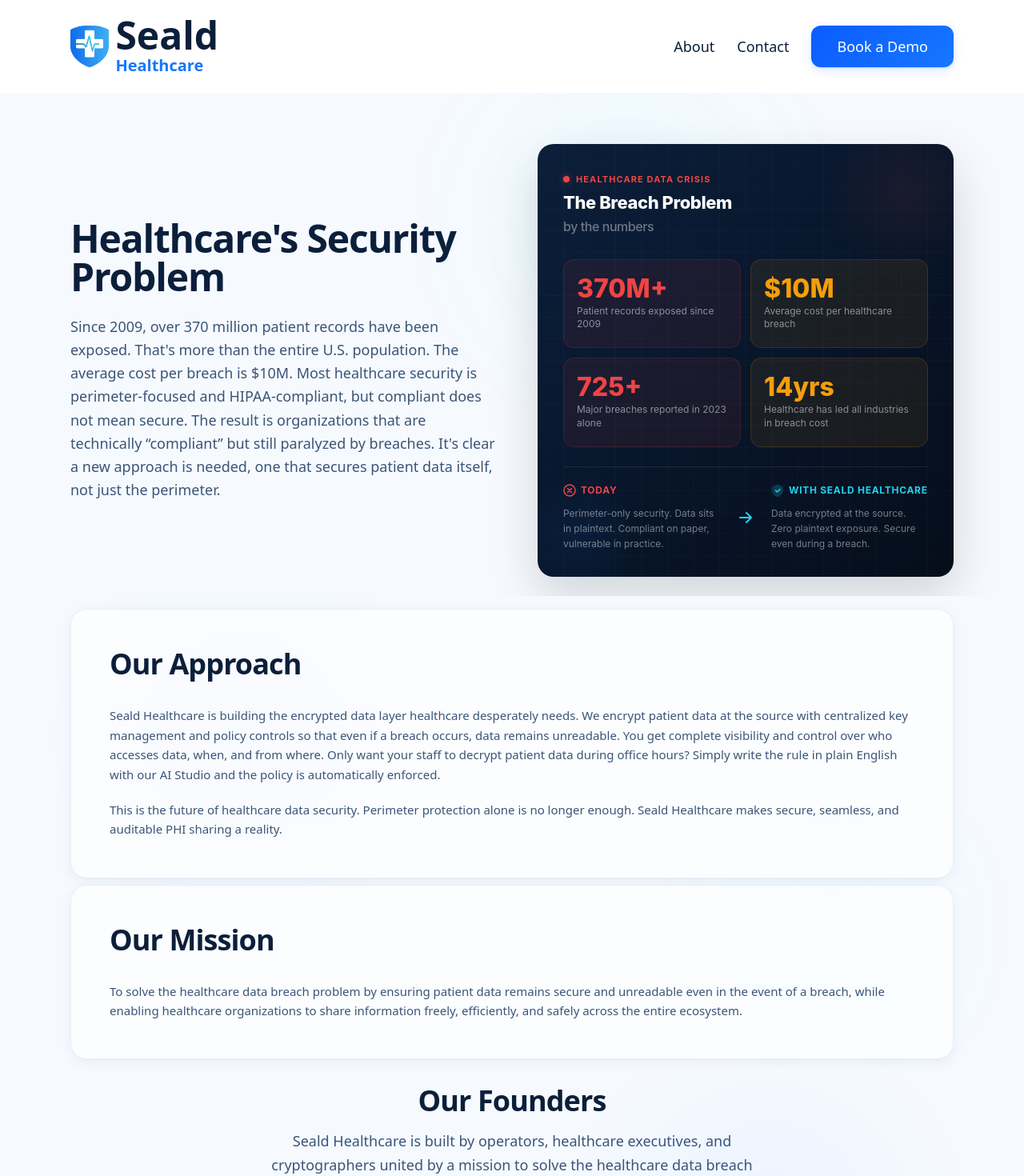
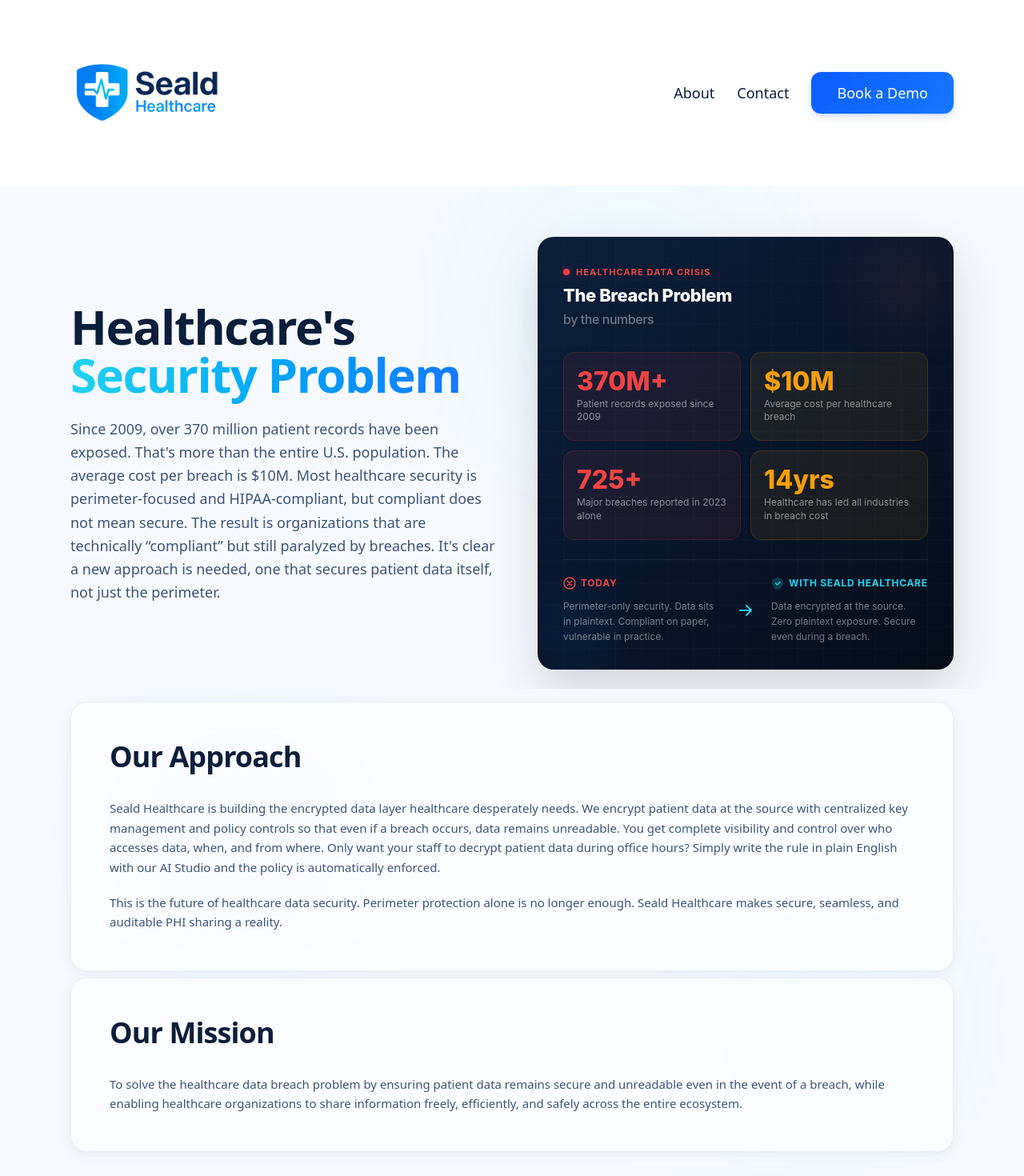
Before and after one commit to charlie-thompson/seald-site, a Next.js app: page /about in a window 1280 px wide. Shown: the top 1470 px of the page at 80% size. Built offline with nearby package versions, Linux system fonts and the light colour scheme.

Commit message:
Final V4

```diff
--- a/app/about/page.tsx
+++ b/app/about/page.tsx
@@ -77,10 +77,10 @@
         <Container>
           <div className="flex flex-col items-center gap-12 md:flex-row">
             <div className="max-w-3xl">
-              <h1 className="text-3xl font-bold tracking-tight text-navy md:text-4xl lg:text-5xl">
-                Healthcare&apos;s Security Problem
+              <h1 className="text-center md:text-left text-4xl md:text-5xl lg:text-6xl font-extrabold tracking-tight text-navy">
+                Healthcare&apos;s<br /> <span className="bg-gradient-to-r from-[#22D3EE] to-[#1677FF] bg-clip-text text-transparent">Security Problem</span>
               </h1>
-              <p className="mt-6 max-w-2xl text-lg leading-relaxed text-text-secondary">
+              <p className="mt-6 max-w-2xl text-lg leading-relaxed text-text-secondary text-center md:text-left">
                 Since 2009, over 370 million patient records have been exposed. That&apos;s more than the entire U.S. population. The average cost per breach is $10M. Most healthcare security is perimeter-focused and HIPAA-compliant, but compliant does not mean secure. The result is organizations that are technically &ldquo;compliant&rdquo; but still paralyzed by breaches. It&apos;s clear a new approach is needed, one that secures patient data itself, not just the perimeter.
               </p>
             </div>
@@ -98,7 +98,7 @@
         <Container className="max-w-3xl">
           <div className="space-y-2">
             <GlassCard hover={false} className="p-8 md:p-12">
-              <SectionHeading title="Our Approach" />
+              <h2 className="text-center md:text-left text-3xl md:text-4xl font-extrabold tracking-tight text-navy">Our Approach</h2>
               <div className="mt-8 space-y-5 text-[0.9375rem] leading-relaxed text-text-secondary">
                 <p>
                   Seald Healthcare is building the encrypted data layer healthcare desperately needs. We encrypt patient data at the source with centralized key management and policy controls so that even if a breach occurs, data remains unreadable. You get complete visibility and control over who accesses data, when, and from where. Only want your staff to decrypt patient data during office hours? Simply write the rule in plain English with our AI Studio and the policy is automatically enforced.
@@ -110,7 +110,7 @@
             </GlassCard>
 
             <GlassCard hover={false} className="p-8 md:p-12">
-              <SectionHeading title="Our Mission" />
+              <h2 className="text-center md:text-left text-3xl md:text-4xl font-extrabold tracking-tight text-navy">Our Mission</h2>
               <div className="mt-8 space-y-5 text-[0.9375rem] leading-relaxed text-text-secondary">
                 <p>
                   To solve the healthcare data breach problem by ensuring patient data remains secure and unreadable even in the event of a breach, while enabling healthcare organizations to share information freely, efficiently, and safely across the entire ecosystem.
@@ -125,11 +125,12 @@
       <section className="relative overflow-hidden bg-[#F6FAFF] py-4">
         <div className="glow-shape glow-blue right-[10%] top-0 h-[24rem] w-[24rem]" />
         <Container>
-          <SectionHeading
-            title="Our Founders"
-            subtitle="Seald Healthcare is built by operators, healthcare executives, and cryptographers united by a mission to solve the healthcare data breach problem. We are patient, thoughtful, and deliberate, focused on building solutions that healthcare organizations can trust every day."
-            centered
-          />
+          <div className="text-center">
+            <h2 className="text-3xl md:text-4xl font-extrabold tracking-tight text-navy">Our Founders</h2>
+            <p className="mt-4 mx-auto max-w-2xl text-lg leading-relaxed text-text-secondary">
+              Seald Healthcare is built by operators, healthcare executives, and cryptographers united by a mission to solve the healthcare data breach problem. We are patient, thoughtful, and deliberate, focused on building solutions that healthcare organizations can trust every day.
+            </p>
+          </div>
 
           {/* Leadership row */}
           <div className="mt-16 grid gap-6 sm:grid-cols-2 lg:grid-cols-3">
@@ -159,7 +160,7 @@
           </div>
 
           {/* Advisors */}
-          <h3 className="mt-16 text-center text-2xl font-bold text-navy">Advisors</h3>
+          <h3 className="mt-16 text-center text-3xl md:text-4xl font-extrabold tracking-tight text-navy">Advisors</h3>
           <div className="mt-10 grid gap-6 sm:grid-cols-2 lg:grid-cols-2 lg:mx-auto lg:max-w-3xl">
             {advisors.map((person) => (
               <div key={person.name} className="flex flex-col items-center text-center">
--- a/app/layout.tsx
+++ b/app/layout.tsx
@@ -31,17 +31,13 @@
       <nav className="relative mx-auto flex max-w-6xl items-center px-6 py-5 md:justify-between">
         <Link href="/" className="absolute left-1/2 -translate-x-1/2 flex items-center gap-2 md:static md:translate-x-0">
           <Image
-            src="/brand/seald-shield-icon.png"
+            src="/brand/seald-footer-logo.png"
             alt="Seald"
-            width={115}
-            height={100}
-            className="h-9 w-auto md:h-[52px]"
+            width={215}
+            height={200}
+            className="w-40 h-auto md:w-48"
             priority
           />
-          <div className="flex flex-col items-start">
-            <span className="text-xl font-bold text-navy md:text-5xl">Seald</span>
-            <span className="text-sm font-semibold text-[#1677FF] md:text-xl">Healthcare</span>
-          </div>
         </Link>
 
         <div className="hidden items-center gap-7 md:flex">
```
